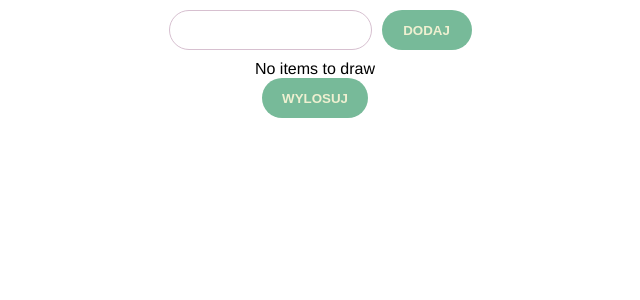
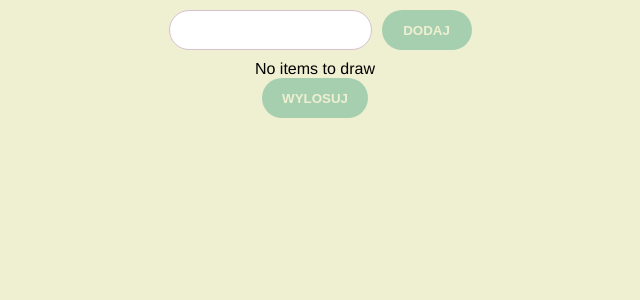
Before and after one commit to danielkoban/draw-an-option, a Vue app: page / in a window 1280 px wide. Shown: the top 300 px of the page, without its empty margins (325-965 px from the left). Built offline with nearby package versions, Linux system fonts and the light colour scheme.

Commit message:
Disable button when no item to add

```diff
--- a/src/components/AddItem.vue
+++ b/src/components/AddItem.vue
@@ -1,7 +1,7 @@
 <template>
   <div>
     <input type="text" v-model="newItem" @keyup.enter="addItem" />
-    <button @click="addItem">Dodaj</button>
+    <button @click="addItem" :disabled="!newItem">Dodaj</button>
   </div>
 </template>
 
@@ -26,7 +26,7 @@ input {
   height: 40px;
   margin: 10px;
   padding: 12px;
-  border: 1px solid #d7c0d0;
+  border: 1px solid var(--color-pink);
   border-radius: 25px;
   outline: none;
 }
--- a/src/styles/global.scss
+++ b/src/styles/global.scss
@@ -19,7 +19,7 @@ body {
 
 body {
   font-family: Avenir, Helvetica, Arial, sans-serif;
-  background: eff0d1;
+  background: var(--color-beige);
 }
 
 button {
@@ -33,6 +33,10 @@ button {
   font-weight: 700;
   text-transform: uppercase;
   cursor: pointer;
+
+  &:disabled {
+    opacity: .6;
+  }
 }
 
 .delete-btn {
```
